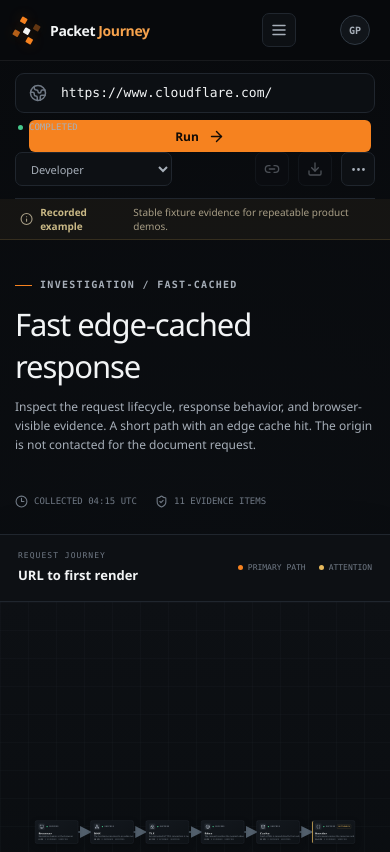
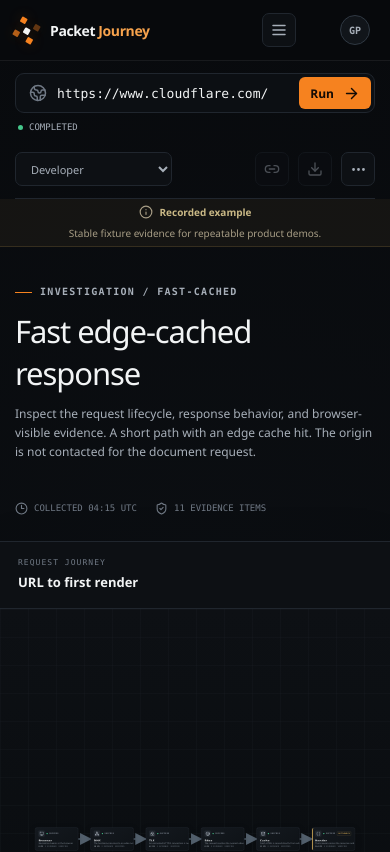
Before and after one commit to gaurangpatill/PacketJourney, a React (Vite) app: page /investigations/fast-cached in a window 390 px wide. Shown: the top 852 px of the page. Built offline with nearby package versions, Linux system fonts and the light colour scheme.

Commit message:
fix: prevent compact workspace overflow

```diff
--- a/src/styles/global.css
+++ b/src/styles/global.css
@@ -1785,6 +1785,8 @@
     width: 100%;
   }
   .workspace-header__form .url-form {
+    width: 100%;
+    min-width: 0;
     max-width: none;
   }
   .workspace-header__tools {
@@ -1806,6 +1808,10 @@
   .workspace-grid .panel {
     border-radius: 0;
     border-inline: 0;
+  }
+  .mock-banner {
+    flex-wrap: wrap;
+    text-align: center;
   }
   .journey-canvas {
     padding-inline: 15px;
@@ -1848,10 +1854,16 @@
     margin-left: 3px;
   }
   .url-form--compact .url-form__field {
-    flex-wrap: wrap;
+    flex-wrap: nowrap;
+    gap: 8px;
   }
   .url-form--compact .button {
-    width: 100%;
+    width: auto;
+    flex: 0 0 auto;
+    padding-inline: 10px;
+  }
+  .panel-heading__legend {
+    display: none;
   }
   .metrics-grid {
     grid-template-columns: 1fr;
```
